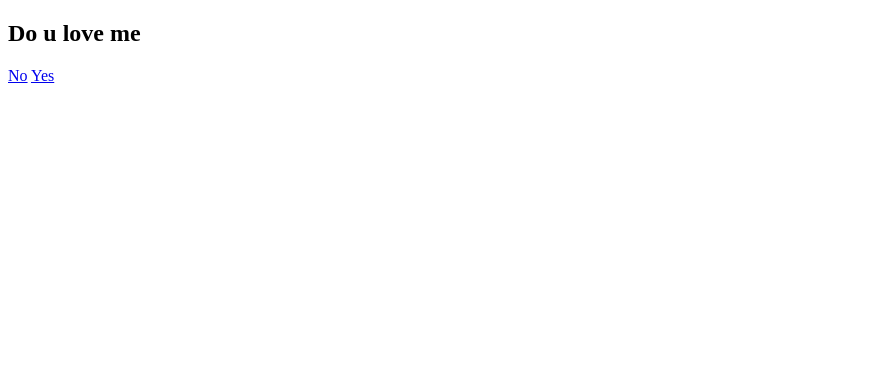
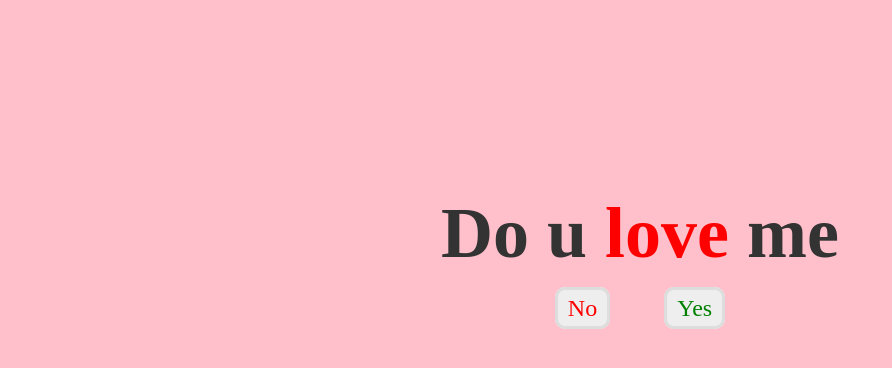
Before and after one commit to aronalonao/I-LOVE-YOU, a plain HTML site: page index.html in a window 1280 px wide. Shown: the whole page, without its empty margins (0-892 px from the left). Drawn offline with Linux system fonts and the light colour scheme.

Commit message:
Add files via upload

```diff
--- /dev/null
+++ b/style.css
@@ -0,0 +1,33 @@
+*{
+	padding: 0;
+	margin: 0;
+	outline:0;
+}
+.container{
+	height: 100vh;
+	width: 100vw;
+	text-align:center;
+	color:#333;
+	background: pink;
+
+}
+.love,.yes,.no{padding-top: 15%;
+
+		}
+.love span{color:red;}
+h2{font-size: 72px;margin-bottom: 20px;}
+a{font-size: 24px;text-decoration: none;padding: 5px 10px;
+	margin-top: 20px;border:3px solid #ddd; border-radius: 10px;}
+#no{color:red; background: #eee;margin-right: 50px;}
+#yes{color:green;background: #eee;}
+
+.yes img{
+	height: 30px;
+	width: 30px;
+	animation: image 4s linear infinite;
+}
+@keyframes image{
+	0%{transform: scale(.5);}
+	50%{transform: scale(1.5);}
+	100%{transform: scale(.5);}
+}
```
Also changed, not shown: no.html (added, +17 -0 lines), yes.html (added, +17 -0 lines), index.html (line endings or trailing spaces), kisspng-love-heart-love-heart-romance-clip-art-picture-of-red-heart-5aaeb718420cb8.8640685015213995762706.png (added).
